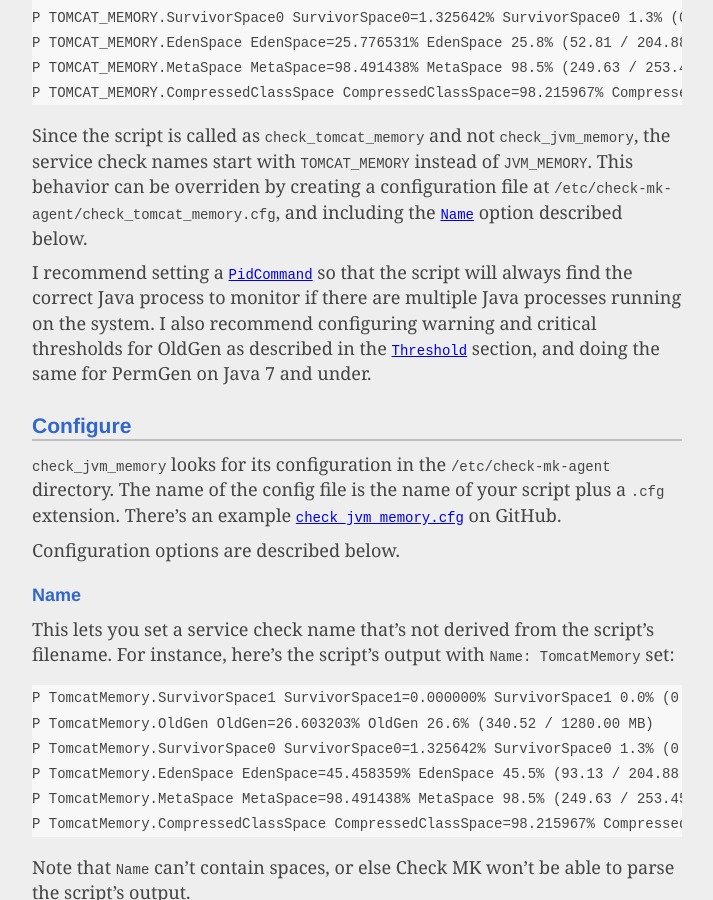
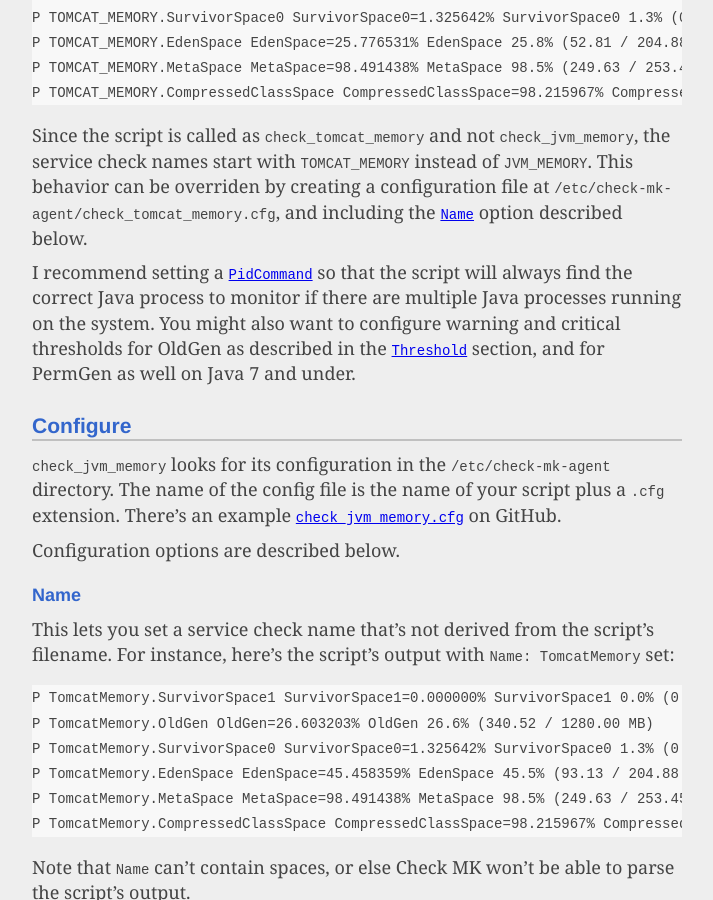
Before and after one commit to natewoodward/natewoodward.github.io, a Jekyll site: the page built from _posts/2019-12-09-monitoring-java-memory-usage-with-jstat-and-check-mk.md, in a window 1280 px wide and 900 px high, scrolled down 1540 px. Shown: the whole window, without its empty margins (283-996 px from the left). Built offline with Jekyll 4.4.1, drawn with Linux system fonts in a browser that asks for light colours.

Commit message:
Tweak a post

```diff
--- a/_posts/2019-12-09-monitoring-java-memory-usage-with-jstat-and-check-mk.md
+++ b/_posts/2019-12-09-monitoring-java-memory-usage-with-jstat-and-check-mk.md
@@ -67,8 +67,8 @@ This behavior can be overriden by creating a configuration file at
 and including the [`Name`](#name) option described below.
 
 I recommend setting a [`PidCommand`](#pidcommand) so that the script will always find the correct Java process to monitor if there are multiple Java processes running on the system.
-I also recommend configuring warning and critical thresholds for OldGen as described in the [`Threshold`](#threshold) section,
-and doing the same for PermGen on Java 7 and under.
+You might also want to configure warning and critical thresholds for OldGen as described in the [`Threshold`](#threshold) section,
+and for PermGen as well on Java 7 and under.
 
 ### Configure
 
```
Also changed, not shown: other parts of _posts/2019-12-09-monitoring-java-memory-usage-with-jstat-and-check-mk.md (+1 -1 lines).
